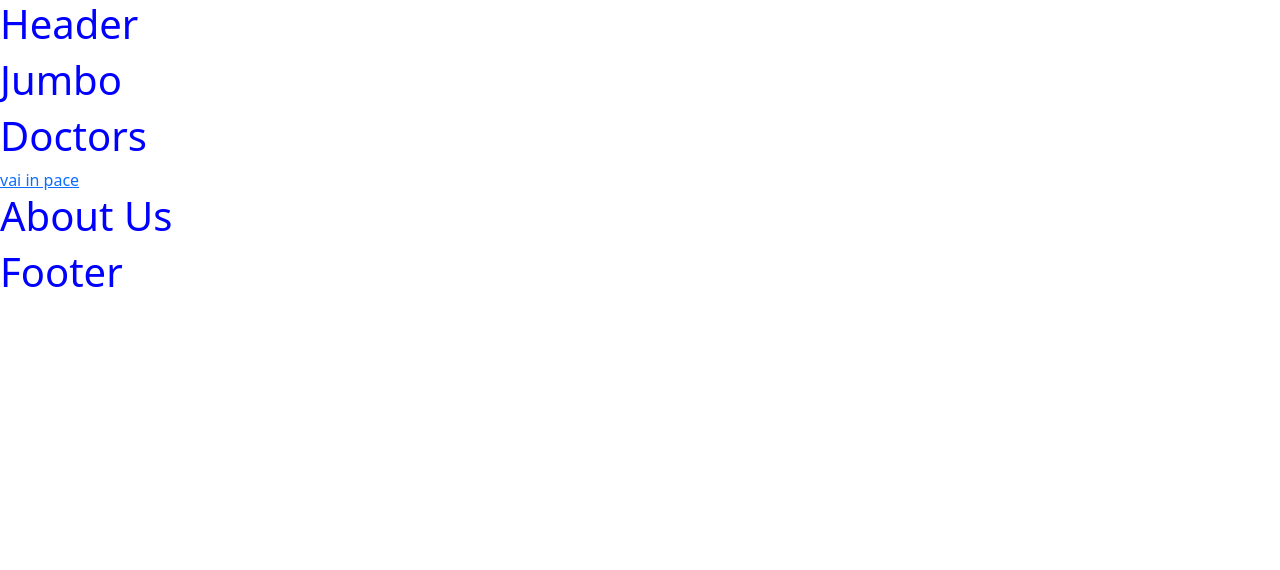
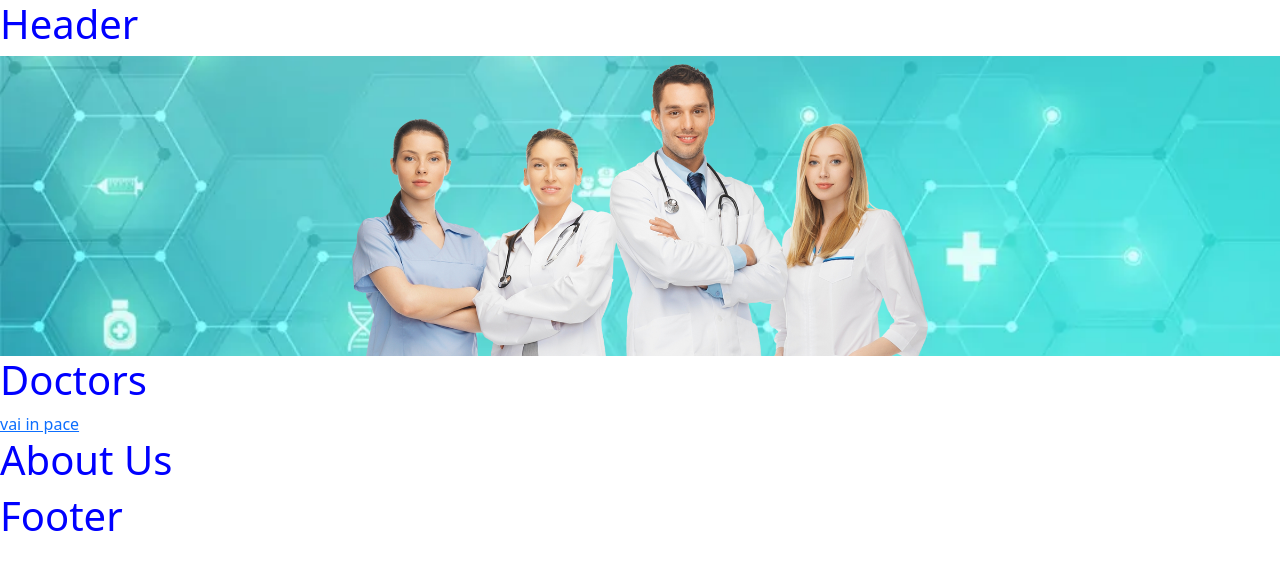
Before and after one commit to NicholasConti/bdoctor-front, a Vue app: page / in a window 1280 px wide. Shown: the top 570 px of the page. Built offline with nearby package versions, Linux system fonts and the light colour scheme.

Commit message:
jumbotron-prima parte

```diff
--- a/src/components/JumboHome.vue
+++ b/src/components/JumboHome.vue
@@ -5,11 +5,17 @@ export default {
 </script>
 
 <template>
-    <h1>Jumbo</h1>
+    <div class="jumbo">
+        <div class="container h-100 text-center pt-2">
+            <img class="h-100" src="../../public/image/doctors.png" alt="doctors">
+        </div>
+    </div>
 </template>
 
 <style lang="scss" scoped>
-h1 {
-    color: blue
+div.jumbo {
+    background-image: url(../../public/image/jumbotron.jpg);
+    background-size: cover;
+    height: 300px;
 }
 </style>
```
Also changed, not shown: public/image/doctors.png (added), public/image/jumbotron.jpg (added).
